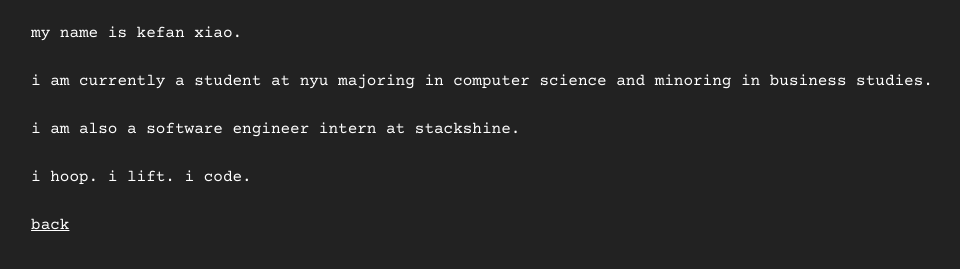
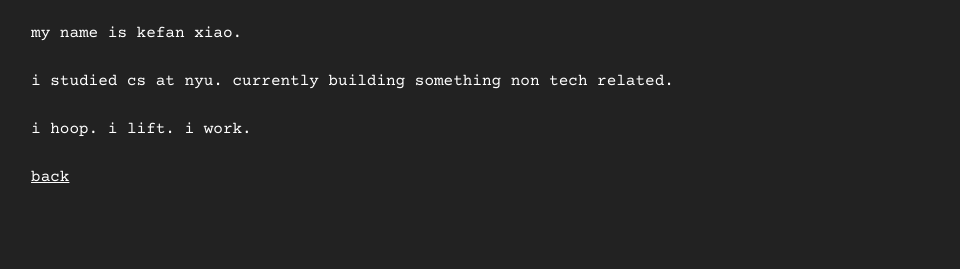
Before and after one commit to XIAOiwnl/personal, a plain HTML site: page about/index.html in a window 1280 px wide. Shown: the part 119-388 px from the top of the page, without its empty margins (180-1140 px from the left). Drawn offline with nearby package versions, Linux system fonts and the light colour scheme.

Commit message:
Update some info

```diff
--- a/about/index.html
+++ b/about/index.html
@@ -33,7 +33,7 @@
             href="https://fonts.googleapis.com/css2?family=Courier+Prime&display=swap"
             rel="stylesheet"
         />
-        <link rel="icon" type="image/x-icon" href="favicon.ico" />
+        <link rel="icon" type="image/x-icon" href="../favicon.ico" />
     </head>
     <body>
         <div class="row">
@@ -42,13 +42,9 @@
                 <h1>about</h1>
                 <p>my name is kefan xiao.</p>
                 <p>
-                    i am currently a student at nyu majoring in computer
-                    science and minoring in business studies.
+                    i studied cs at nyu. currently building something non tech related.
                 </p>
-                <p>
-                    i am also a software engineer intern at stackshine.
-                </p>
-                <p>i hoop. i lift. i code.</p>
+                <p>i hoop. i lift. i work.</p>
                 <p><a href="../index.html" style="text-decoration: underline;">back</a></p>
             </div>
             <div class="col-1"></div>
```
Also changed, not shown: contact/index.html (+1 -1 lines), onlyfans/index.html (+1 -1 lines).
